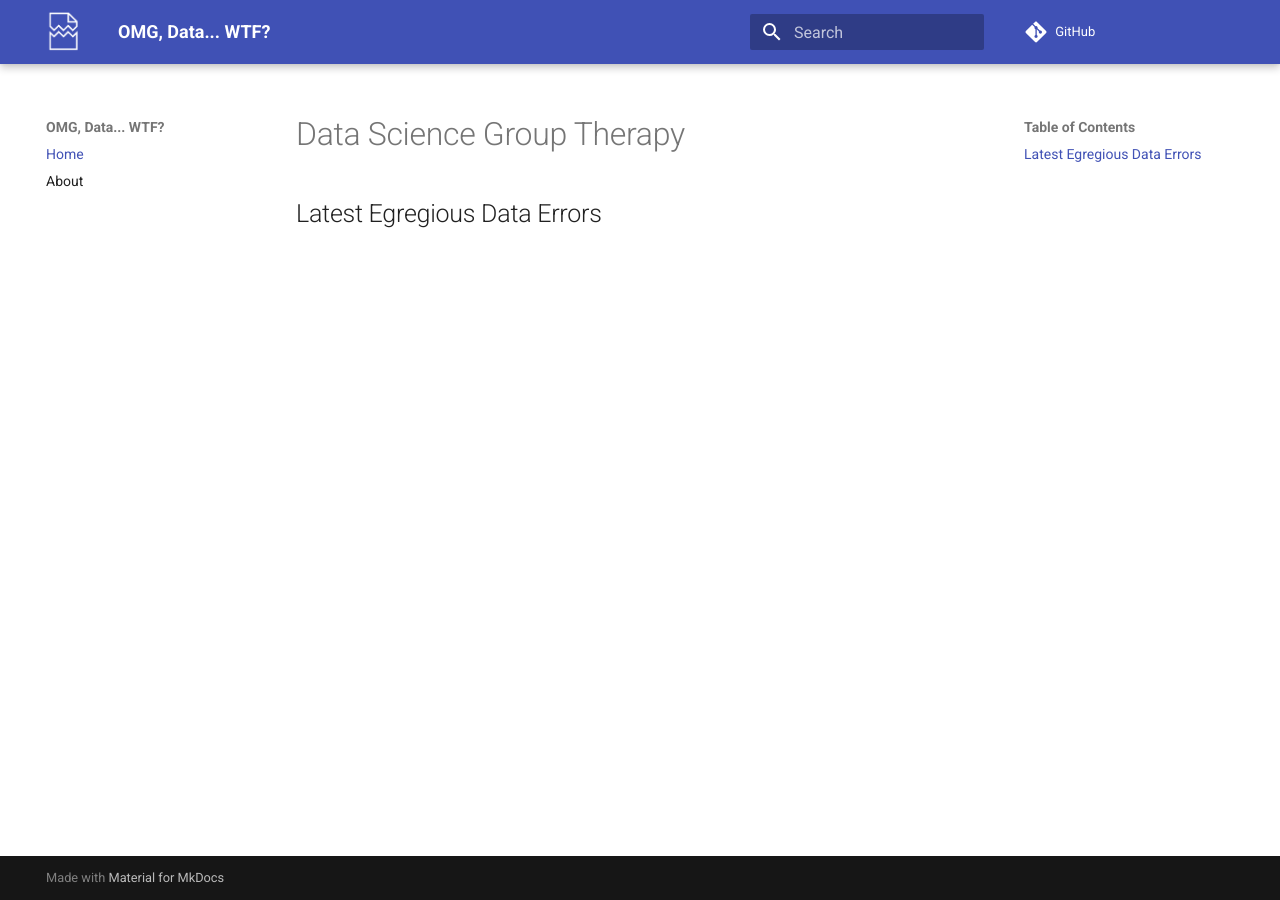
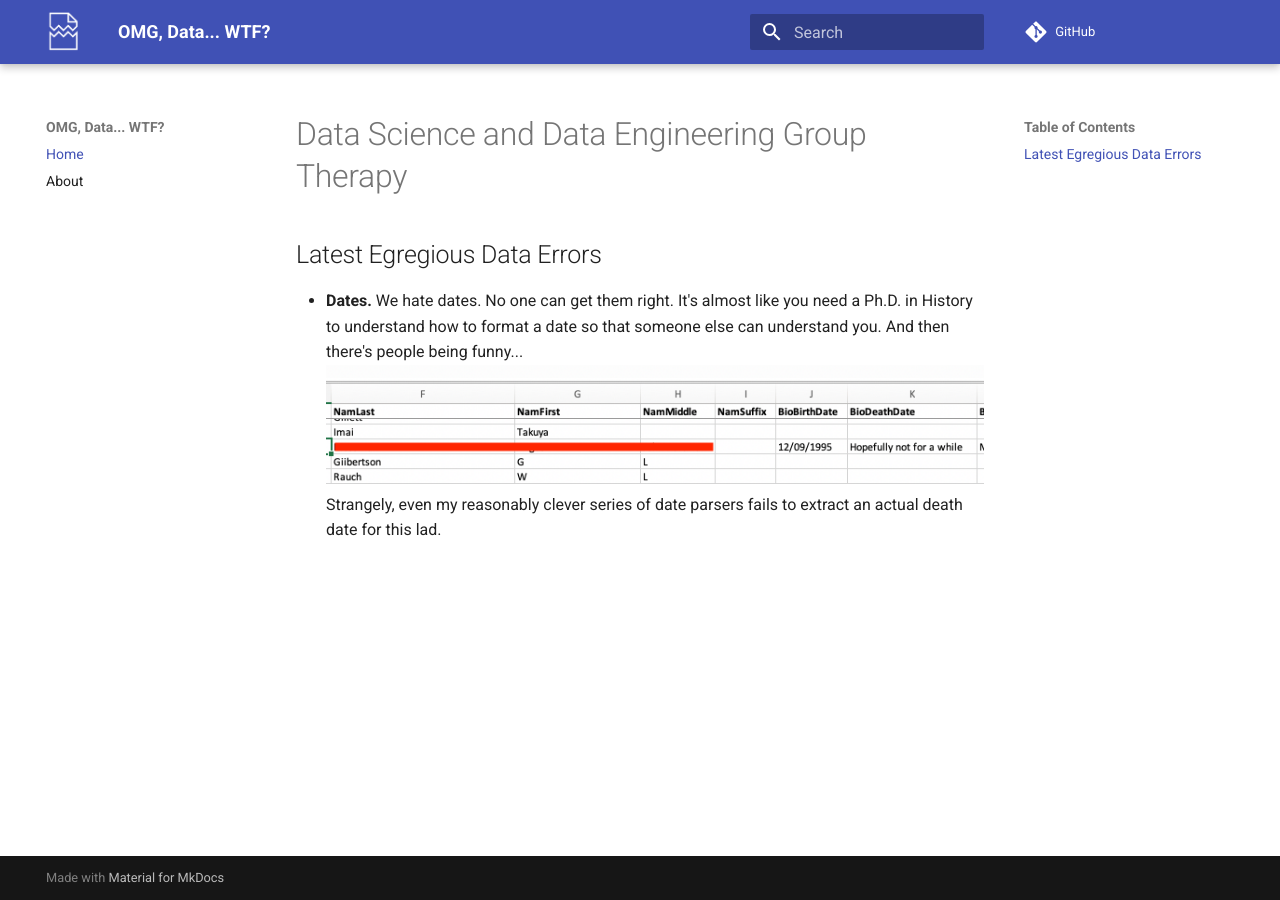
Before and after one commit to azaroth42/omgdata-wtf, an MkDocs documentation site: the page built from docs/index.md, in a window 1280 px wide. Built offline with MkDocs 1.6.1 and Material for MkDocs 9.7.7, drawn with Linux system fonts in a browser that asks for light colours; comment, search, counter and statistics services are not loaded.

Commit message:
first post

```diff
--- a/docs/index.md
+++ b/docs/index.md
@@ -3,8 +3,12 @@ title: "OMG, Data... WTF? Egregious Errors in Cultural Heritage Data"
 ---
 
 
-# Data Science Group Therapy
+# Data Science and Data Engineering Group Therapy
 
 
 
 ## Latest Egregious Data Errors
+
+* __Dates.__ We hate dates. No one can get them right. It's almost like you need a Ph.D. in History to understand how to format a date so that someone else can understand you. And then there's people being funny...
+  ![Hopefully you DIAF](/images/2021-08-17-deathdate1.png)
+  Strangely, even my reasonably clever series of date parsers fails to extract an actual death date for this lad.
```
Also changed, not shown: docs/images/2021-08-17-deathdate1.png (added).
